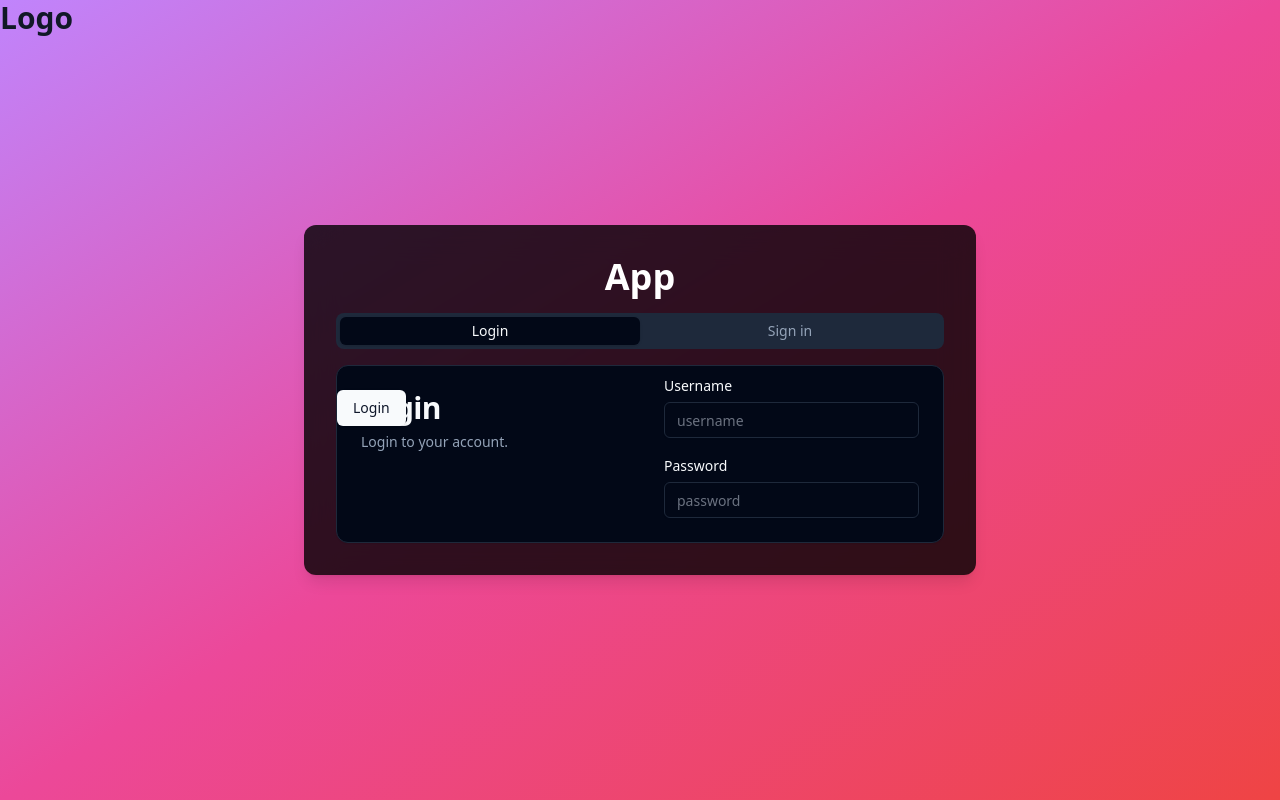
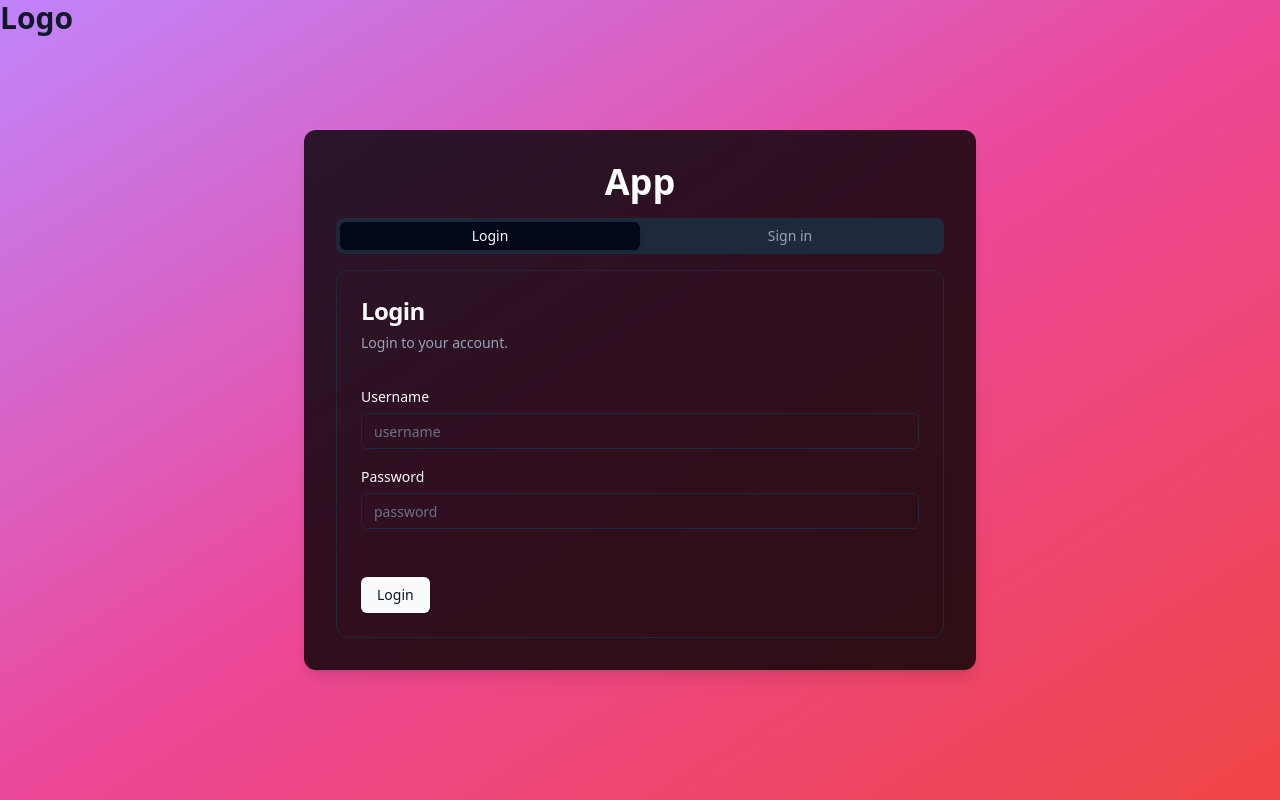
Before and after one commit to Kamyx001/stock-frontend, a React (Vite) app: page /login in a window 1280 px wide. Built offline with nearby package versions, Linux system fonts and the light colour scheme.

Commit message:
changed card.tsx to default and moved all additional classNames to StockCard

```diff
--- a/src/components/StockCard.tsx
+++ b/src/components/StockCard.tsx
@@ -10,11 +10,11 @@ import Gain from "./Gain"
 
 const StockCard = () => {
   return (
-    <div className="dark w-80">
-      <Card>
+    <div className="dark w-80 ">
+      <Card className="bg-gradient-to-br from-black via-slate-900 to-black  grid grid-cols-2 grid-rows-1 border-none">
         <div>
-          <CardHeader>
-            <CardTitle>TSLA</CardTitle>
+          <CardHeader className="flex flex-col">
+            <CardTitle className=" text-3xl">TSLA</CardTitle>
             <CardDescription>Tesla</CardDescription>
           </CardHeader>
           <CardContent>
@@ -22,7 +22,7 @@ const StockCard = () => {
           </CardContent>
         </div>
         <div className=" flex items-center justify-center">
-          <CardFooter>
+          <CardFooter className="absolute pl-0">
             <div>
               <img src="https://static.vecteezy.com/system/resources/previews/008/505/869/original/candlestick-graph-bar-design-stock-market-business-concept-png.png" alt="chart" />
             </div>
--- a/src/components/ui/card.tsx
+++ b/src/components/ui/card.tsx
@@ -9,7 +9,7 @@ const Card = React.forwardRef<
   <div
     ref={ref}
     className={cn(
-      "rounded-xl border bg-card text-card-foreground shadow grid grid-cols-2 grid-rows-1 relative",
+      "rounded-xl border text-card-foreground shadow relative",
       className
     )}
     {...props}
@@ -23,7 +23,7 @@ const CardHeader = React.forwardRef<
 >(({ className, ...props }, ref) => (
   <div
     ref={ref}
-    className={cn("flex flex-col space-y-1.5 p-6", className)}
+    className={cn("space-y-1.5 p-6", className)}
     {...props}
   />
 ))
@@ -35,7 +35,7 @@ const CardTitle = React.forwardRef<
 >(({ className, ...props }, ref) => (
   <h3
     ref={ref}
-    className={cn("font-sanse font-bold leading-none tracking-tight text-3xl", className)}
+    className={cn("font-sanse font-bold leading-none tracking-tight text-2xl", className)}
     {...props}
   />
 ))
@@ -61,16 +61,16 @@ const CardContent = React.forwardRef<
 ))
 CardContent.displayName = "CardContent"
 
-const CardImage = React.forwardRef<
+const CardFooter = React.forwardRef<
   HTMLDivElement,
   React.HTMLAttributes<HTMLDivElement>
 >(({ className, ...props }, ref) => (
   <div
     ref={ref}
-    className={cn("absolute z-10 p-6 pl-0", className)}
+    className={cn("z-10 p-6 pr-0", className)}
     {...props}
   />
 ))
-CardImage.displayName = "CardFooter"
+CardFooter.displayName = "CardFooter"
 
-export { Card, CardHeader, CardImage as CardFooter, CardTitle, CardDescription, CardContent }
+export { Card, CardHeader, CardFooter, CardTitle, CardDescription, CardContent }
```
